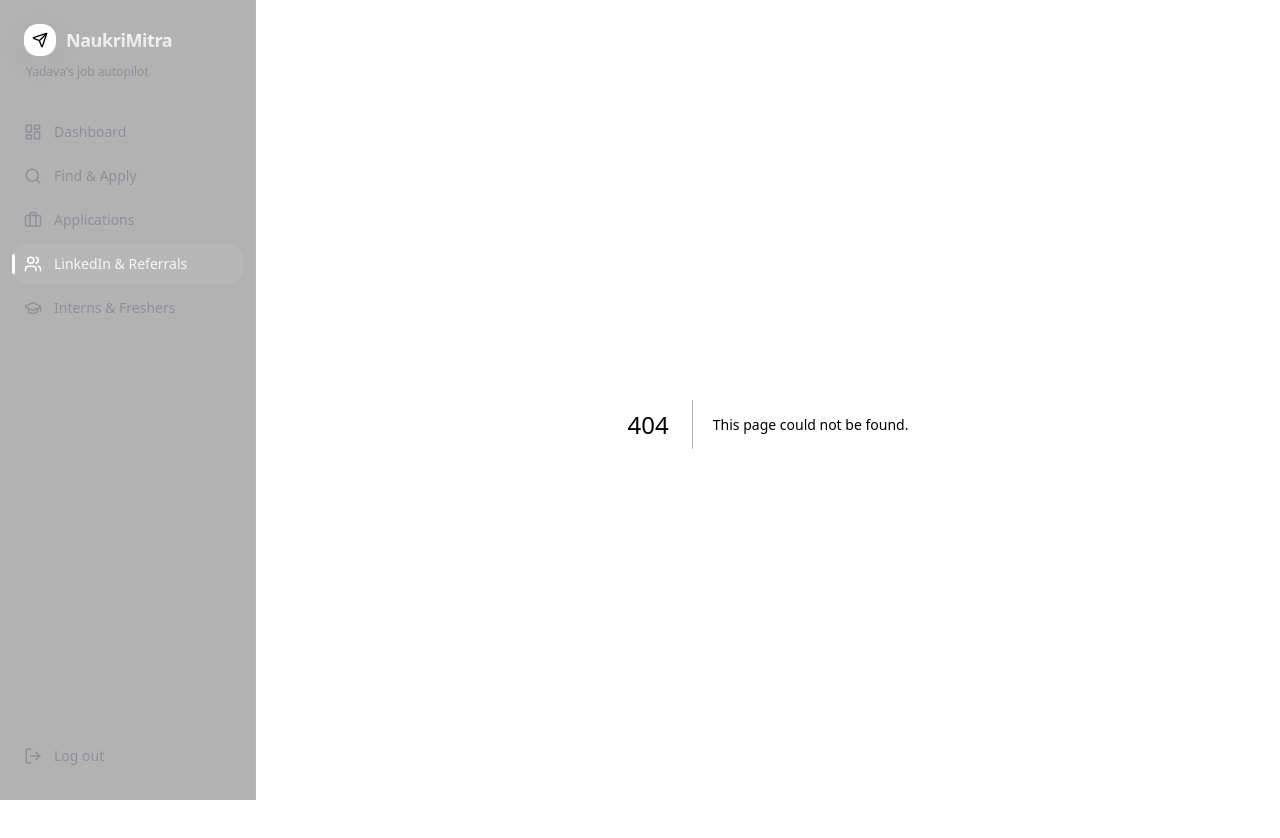
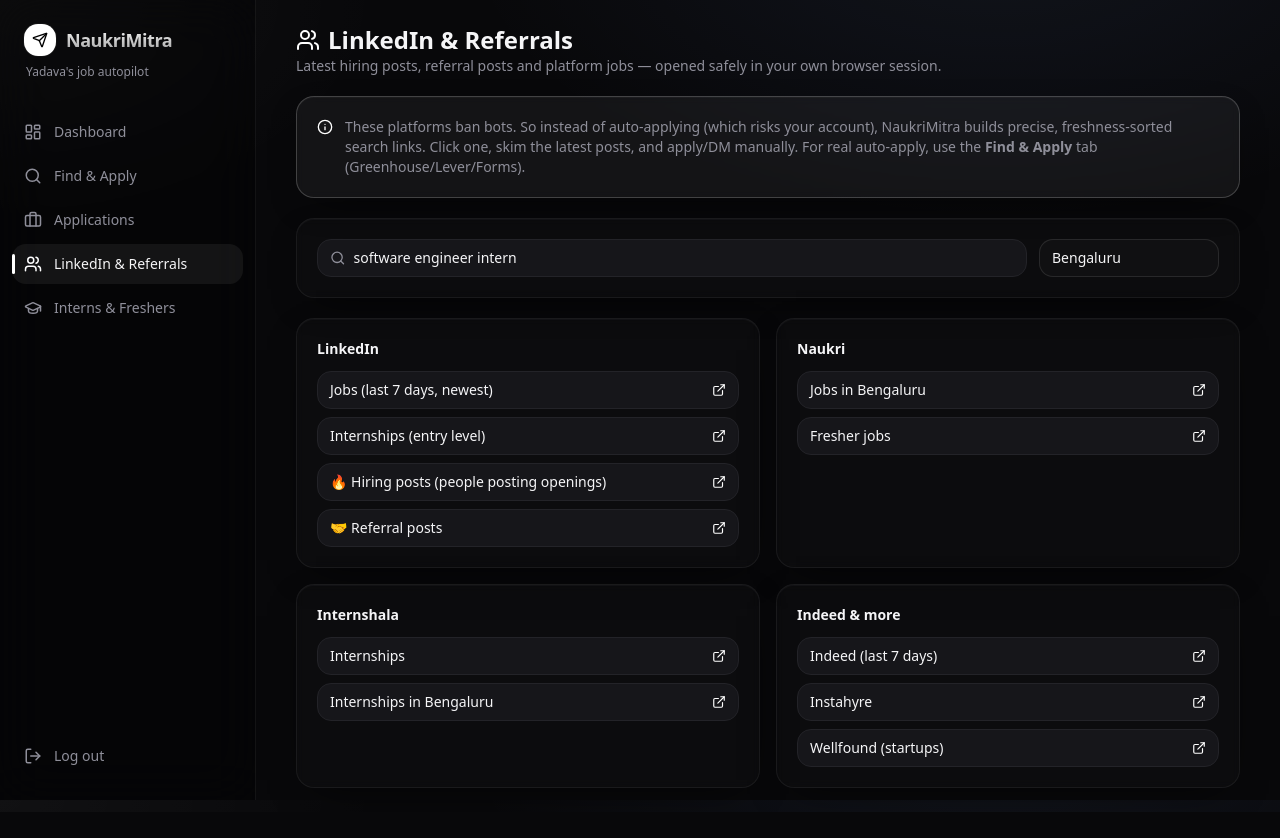
Before and after one commit to yadavahc/NaukriMitra, a Next.js app: page /referrals in a window 1280 px wide. Before the commit this address had no page. Shown: the top 838 px of the page. After the commit the page ends 812 px from the top, so only its background shows below. Built offline with nearby package versions, Linux system fonts and the light colour scheme.

Commit message:
feat(ui): add LinkedIn & Referrals deep-links page

```diff
--- /dev/null
+++ b/src/app/referrals/page.tsx
@@ -0,0 +1,78 @@
+"use client";
+
+import { useState } from "react";
+import { ExternalLink, Search, Users, Info } from "lucide-react";
+
+// ToS-safe: we build official search deep-links and open them in a new tab.
+// We never bot LinkedIn/Naukri/Internshala on your account.
+function links(query: string, location: string) {
+  const q = encodeURIComponent(query);
+  const qh = encodeURIComponent(query + " hiring");
+  const l = encodeURIComponent(location);
+  const slug = query.trim().replace(/\s+/g, "-").toLowerCase();
+  const kw = query.trim().replace(/\s+/g, "%20");
+  return [
+    { group: "LinkedIn", items: [
+      { label: "Jobs (last 7 days, newest)", url: `https://www.linkedin.com/jobs/search/?keywords=${q}&location=${l}&f_TPR=r604800&sortBy=DD` },
+      { label: "Internships (entry level)", url: `https://www.linkedin.com/jobs/search/?keywords=${q}&location=${l}&f_E=1%2C2&f_TPR=r604800` },
+      { label: "🔥 Hiring posts (people posting openings)", url: `https://www.linkedin.com/search/results/content/?keywords=${qh}&sortBy=%22date_posted%22` },
+      { label: "🤝 Referral posts", url: `https://www.linkedin.com/search/results/content/?keywords=${encodeURIComponent(query + " referral")}&sortBy=%22date_posted%22` },
+    ]},
+    { group: "Naukri", items: [
+      { label: `Jobs in ${location}`, url: `https://www.naukri.com/${slug}-jobs-in-${location.toLowerCase()}` },
+      { label: "Fresher jobs", url: `https://www.naukri.com/fresher-${slug}-jobs` },
+    ]},
+    { group: "Internshala", items: [
+      { label: "Internships", url: `https://internshala.com/internships/keywords-${kw}/` },
+      { label: `Internships in ${location}`, url: `https://internshala.com/internships/${location.toLowerCase()}-location-internship/` },
+    ]},
+    { group: "Indeed & more", items: [
+      { label: "Indeed (last 7 days)", url: `https://in.indeed.com/jobs?q=${q}&l=${l}&fromage=7&sort=date` },
+      { label: "Instahyre", url: `https://www.instahyre.com/search-jobs/?job_title=${q}` },
+      { label: "Wellfound (startups)", url: `https://wellfound.com/jobs` },
+    ]},
+  ];
+}
+
+export default function ReferralsPage() {
+  const [query, setQuery] = useState("software engineer intern");
+  const [location, setLocation] = useState("Bengaluru");
+  const groups = links(query, location);
+
+  return (
+    <div className="mx-auto max-w-5xl space-y-5">
+      <header>
+        <h1 className="flex items-center gap-2 text-2xl font-bold"><Users className="h-6 w-6 text-accent" /> LinkedIn &amp; Referrals</h1>
+        <p className="text-sm text-muted">Latest hiring posts, referral posts and platform jobs — opened safely in your own browser session.</p>
+      </header>
+
+      <div className="card flex items-start gap-3 border-accent/20 bg-accent/5 text-sm">
+        <Info className="mt-0.5 h-4 w-4 shrink-0 text-accent" />
+        <p className="text-muted">These platforms ban bots. So instead of auto-applying (which risks your account), NaukriMitra builds precise, freshness-sorted search links. Click one, skim the latest posts, and apply/DM manually. For real auto-apply, use the <b>Find &amp; Apply</b> tab (Greenhouse/Lever/Forms).</p>
+      </div>
+
+      <div className="card flex flex-wrap gap-3">
+        <div className="flex flex-1 items-center gap-2 rounded-xl border border-border bg-panel2 px-3">
+          <Search className="h-4 w-4 text-muted" />
+          <input className="w-full bg-transparent py-2 text-sm outline-none" value={query} onChange={(e) => setQuery(e.target.value)} placeholder="Role / keywords" />
+        </div>
+        <input className="input max-w-[180px]" value={location} onChange={(e) => setLocation(e.target.value)} />
+      </div>
+
+      <div className="grid gap-4 md:grid-cols-2">
+        {groups.map((g) => (
+          <div key={g.group} className="card">
+            <div className="mb-3 text-sm font-semibold">{g.group}</div>
+            <div className="space-y-2">
+              {g.items.map((it) => (
+                <a key={it.label} href={it.url} target="_blank" rel="noreferrer" className="flex items-center justify-between rounded-xl border border-border bg-panel2 px-3 py-2 text-sm hover:border-accent">
+                  <span>{it.label}</span><ExternalLink className="h-3.5 w-3.5 text-accent" />
+                </a>
+              ))}
+            </div>
+          </div>
+        ))}
+      </div>
+    </div>
+  );
+}
```
